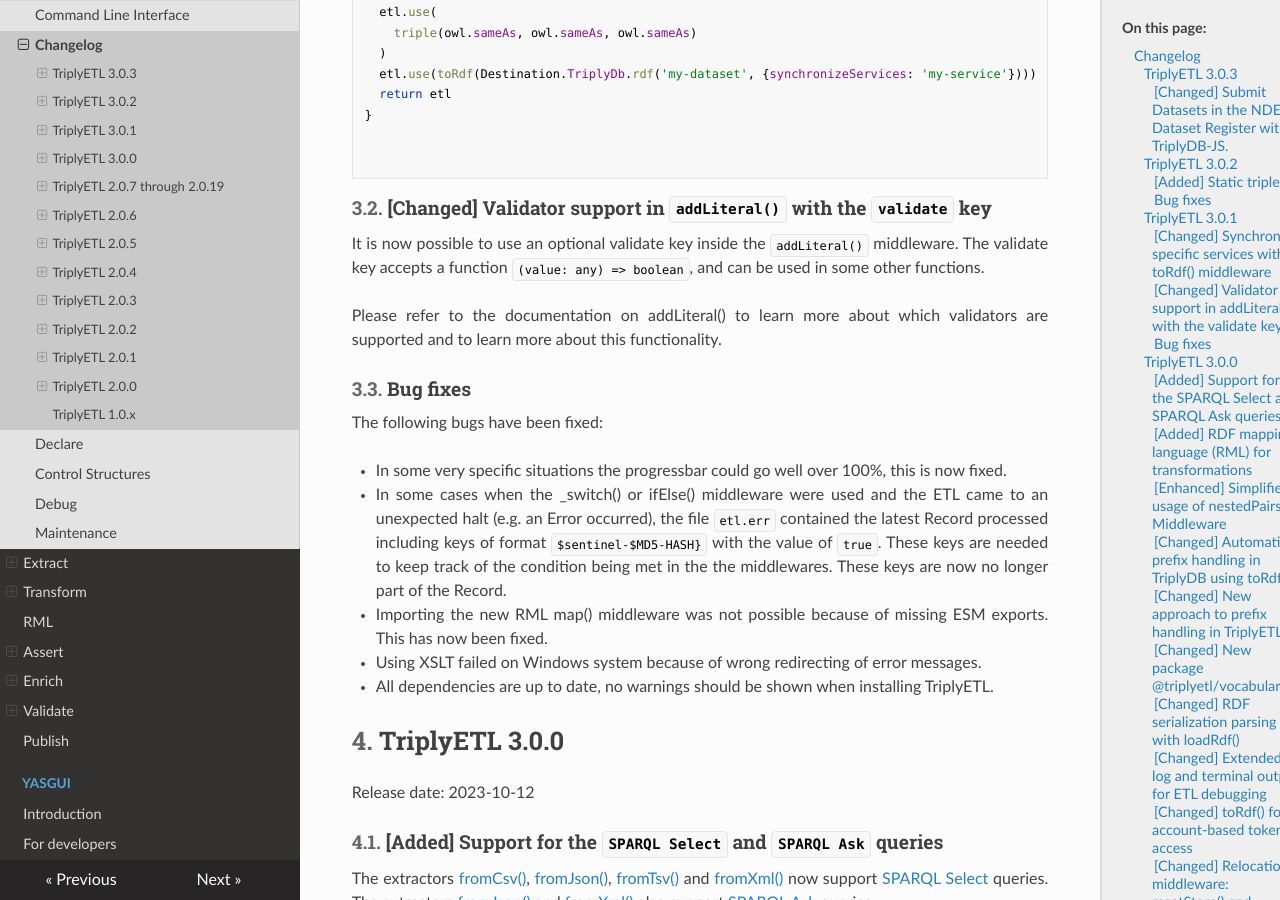
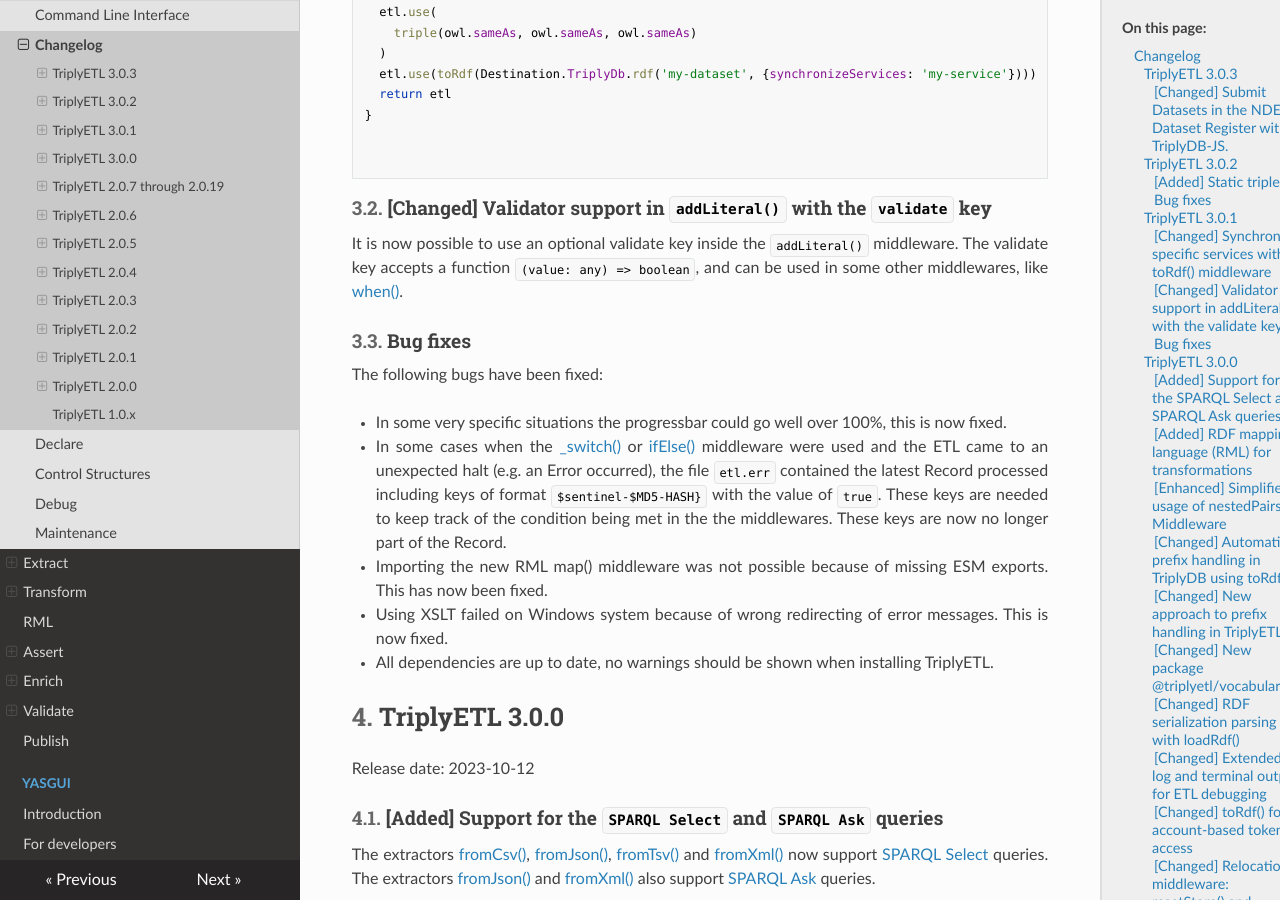
Before and after one commit to TriplyDB/Documentation, an MkDocs documentation site: the page built from docs/triply-etl/changelog/index.md, in a window 1280 px wide and 900 px high, scrolled down 1997 px. Built offline with MkDocs 1.6.1, drawn with Linux system fonts in a browser that asks for light colours.

Commit message:
Updated changelog

````diff
--- a/docs/triply-etl/changelog/index.md
+++ b/docs/triply-etl/changelog/index.md
@@ -84,20 +84,18 @@
 
 ```
 ### [Changed] Validator support in `addLiteral()` with the `validate` key
-It is now possible to use an optional validate key inside the `addLiteral()` middleware. The validate key accepts a function `(value: any) => boolean`, and can be used in some other functions.
-<!-- TODO add external documentation and link it here -->
-Please refer to the documentation on addLiteral() to learn more about which validators are supported and to learn more about this functionality.
+It is now possible to use an optional validate key inside the `addLiteral()` middleware. The validate key accepts a function `(value: any) => boolean`, and can be used in some other middlewares, like [when()](../control##process-data-conditionally-when).
 
 ### Bug fixes
 The following bugs have been fixed:
 
 - In some very specific situations the progressbar could go well over 100%, this is now fixed.
 
-- In some cases when the _switch() or ifElse() middleware were used and the ETL came to an unexpected halt (e.g. an Error occurred), the file `etl.err` contained the latest Record processed including keys of format `$sentinel-$MD5-HASH}` with the value of `true`. These keys are needed to keep track of the condition being met in the the middlewares. These keys are now no longer part of the Record.
+- In some cases when the [_switch()](../control#switch-between-different-cases-_switch) or [ifElse()](../control#specify-multiple-conditions-ifelse) middleware were used and the ETL came to an unexpected halt (e.g. an Error occurred), the file `etl.err` contained the latest Record processed including keys of format `$sentinel-$MD5-HASH}` with the value of `true`. These keys are needed to keep track of the condition being met in the the middlewares. These keys are now no longer part of the Record.
 
 - Importing the new RML map() middleware was not possible because of missing ESM exports. This has now been fixed.
 
-- Using XSLT failed on Windows system because of wrong redirecting of error messages.
+- Using XSLT failed on Windows system because of wrong redirecting of error messages. This is now fixed.
 
 - All dependencies are up to date, no warnings should be shown when installing TriplyETL.
 
````
